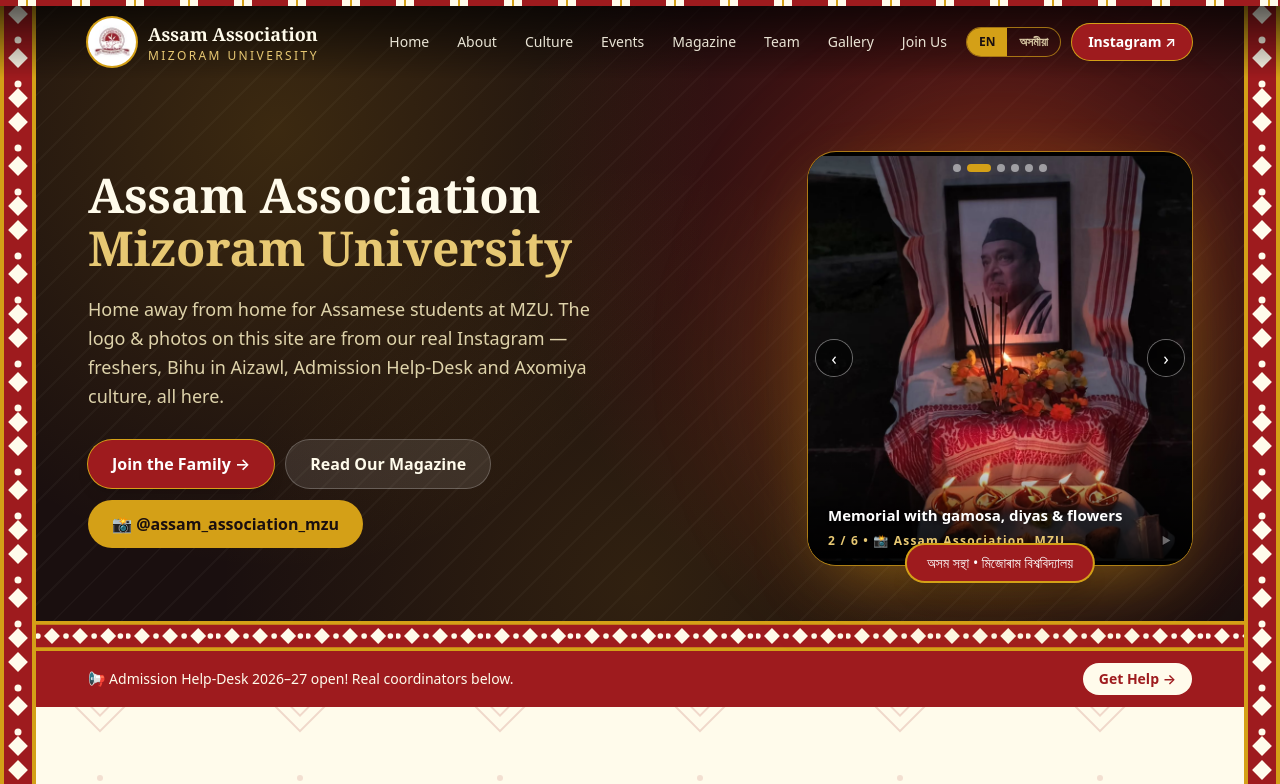
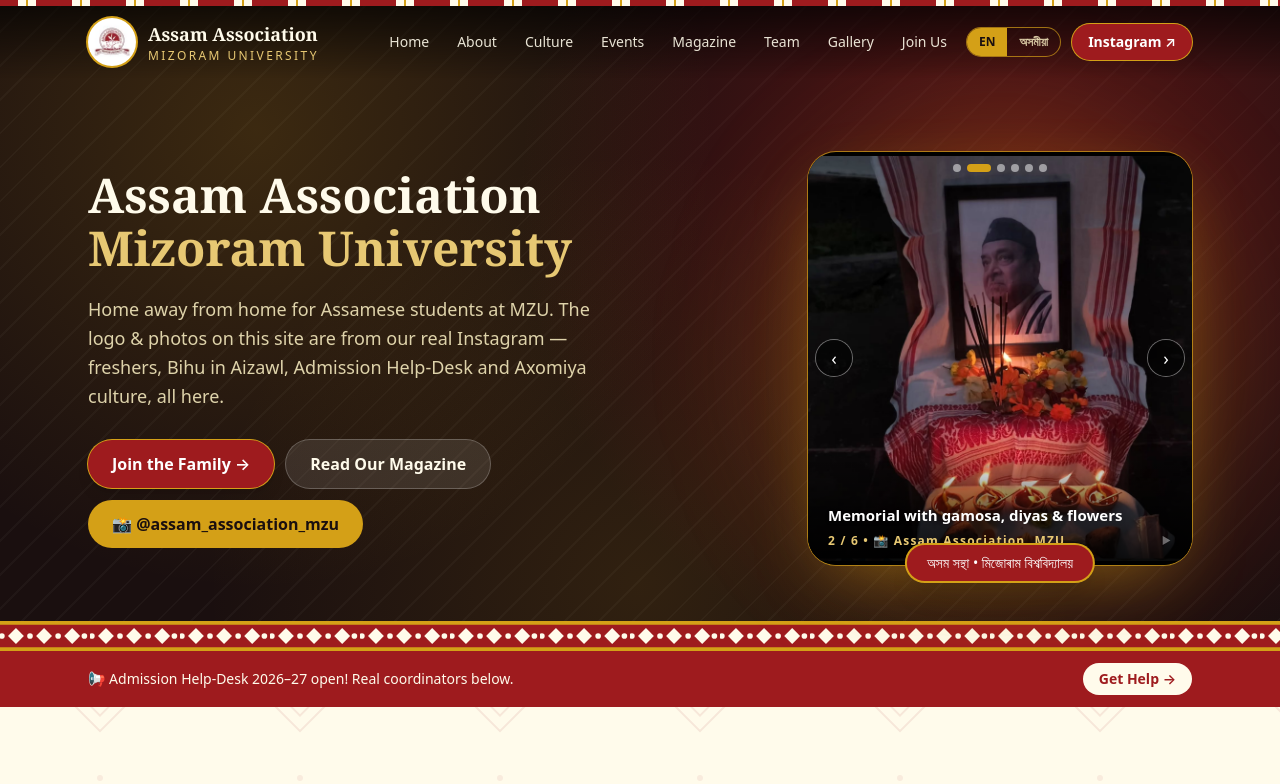
Before and after one commit to mrigangha/assam, a Next.js app: page / in a window 1280 px wide. Shown: the top 784 px of the page. Built offline with nearby package versions, Linux system fonts and the light colour scheme.

Commit message:
Revert full gamosa cloth look

```diff
--- a/src/app/globals.css
+++ b/src/app/globals.css
@@ -50,15 +50,6 @@
   background-size: auto 100%;
 }
 
-/* Vertical gamosa cloth edges framing the page */
-.gamosa-side {
-  background-color: #9e1b1e;
-  background-image: url("/gamosa-side.svg");
-  background-repeat: repeat-y;
-  background-position: center top;
-  background-size: 100% auto;
-}
-
 .gamosa-border-b {
   background-image: repeating-linear-gradient(
       90deg,
--- a/src/app/page.tsx
+++ b/src/app/page.tsx
@@ -162,10 +162,7 @@
   ];
 
   return (
-    <div className="min-h-screen md:px-7 lg:px-9">
-      {/* gamosa cloth side edges */}
-      <div aria-hidden className="gamosa-side pointer-events-none fixed left-0 top-0 bottom-0 z-30 hidden w-7 md:block lg:w-9" />
-      <div aria-hidden className="gamosa-side pointer-events-none fixed right-0 top-0 bottom-0 z-30 hidden w-7 md:block lg:w-9" />
+    <div className="min-h-screen">
       <Navbar />
 
       {/* ============ HERO ============ */}
--- a/src/app/song/page.tsx
+++ b/src/app/song/page.tsx
@@ -67,9 +67,7 @@
   };
 
   return (
-    <div className="min-h-screen md:px-7 lg:px-9">
-      <div aria-hidden className="gamosa-side pointer-events-none fixed left-0 top-0 bottom-0 z-30 hidden w-7 md:block lg:w-9" />
-      <div aria-hidden className="gamosa-side pointer-events-none fixed right-0 top-0 bottom-0 z-30 hidden w-7 md:block lg:w-9" />
+    <div className="min-h-screen bg-[#FFFBEB]">
       {/* simple header */}
       <header className="bg-[#1a0f0f] text-amber-50 sticky top-0 z-50">
         <div className="h-1.5 gamosa-strip" />
```
Also changed, not shown: public/gamosa-motif.svg, public/gamosa-side.svg (deleted).
